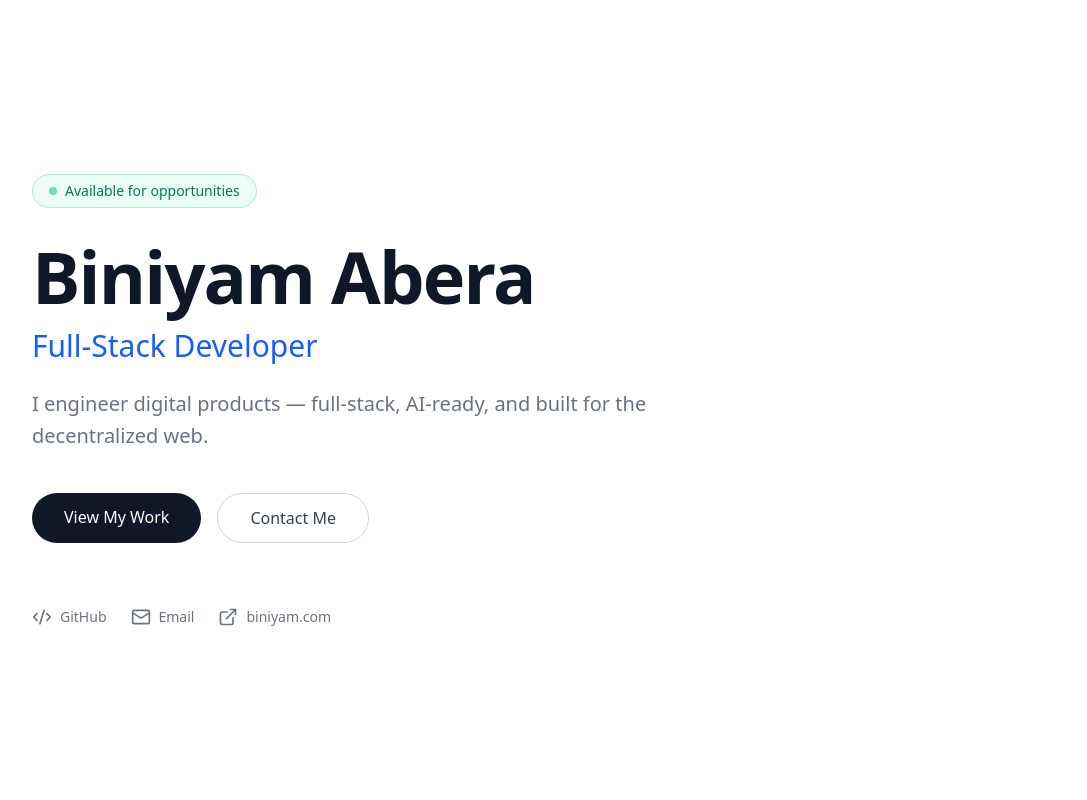
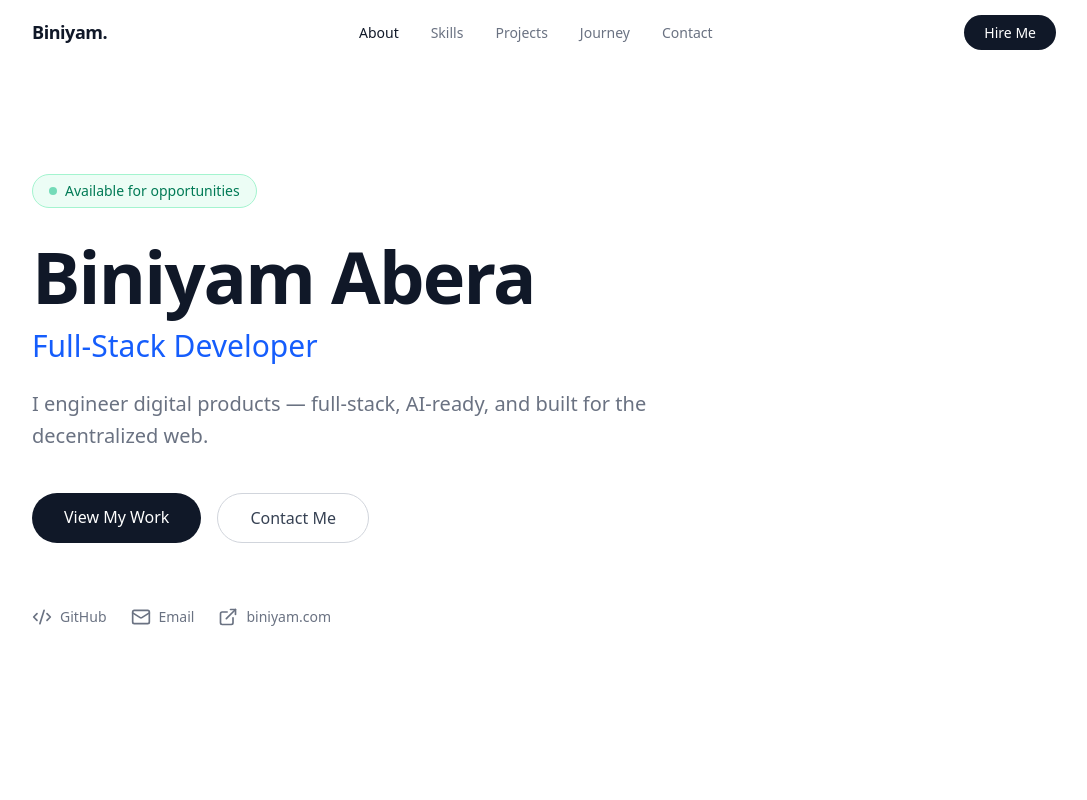
Before and after one commit to binicode/biniyam-portfolio, a Next.js app: page / in a window 1280 px wide. Shown: the top 800 px of the page, without its empty margins (96-1183 px from the left). Built offline with nearby package versions, Linux system fonts and the light colour scheme.

Commit message:
feat: add Navbar to root layout

```diff
--- a/src/app/layout.tsx
+++ b/src/app/layout.tsx
@@ -1,10 +1,11 @@
 import type { Metadata } from "next";
 import { Inter } from "next/font/google";
 import "./globals.css";
+import Navbar from "@/components/ui/Navbar";
 
 const inter = Inter({
-   subsets: ["latin"],
-   variable: "--font-inter",
+  subsets: ["latin"],
+  variable: "--font-inter",
 });
 
 export const metadata: Metadata = {
@@ -19,7 +20,10 @@ export default function RootLayout({
 }) {
   return (
     <html lang="en">
-      <body className={`${inter.variable} font-sans antialiased`}>{children}</body>
+      <body className={`${inter.variable} font-sans antialiased`}>
+        <Navbar />
+        {children}
+      </body>
     </html>
   );
 }
```
